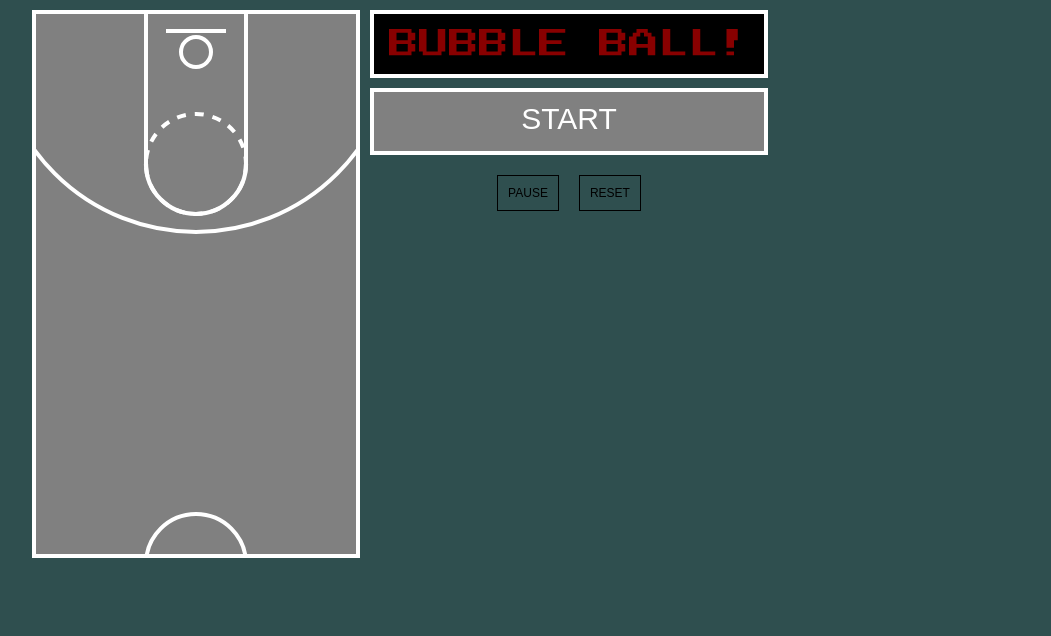
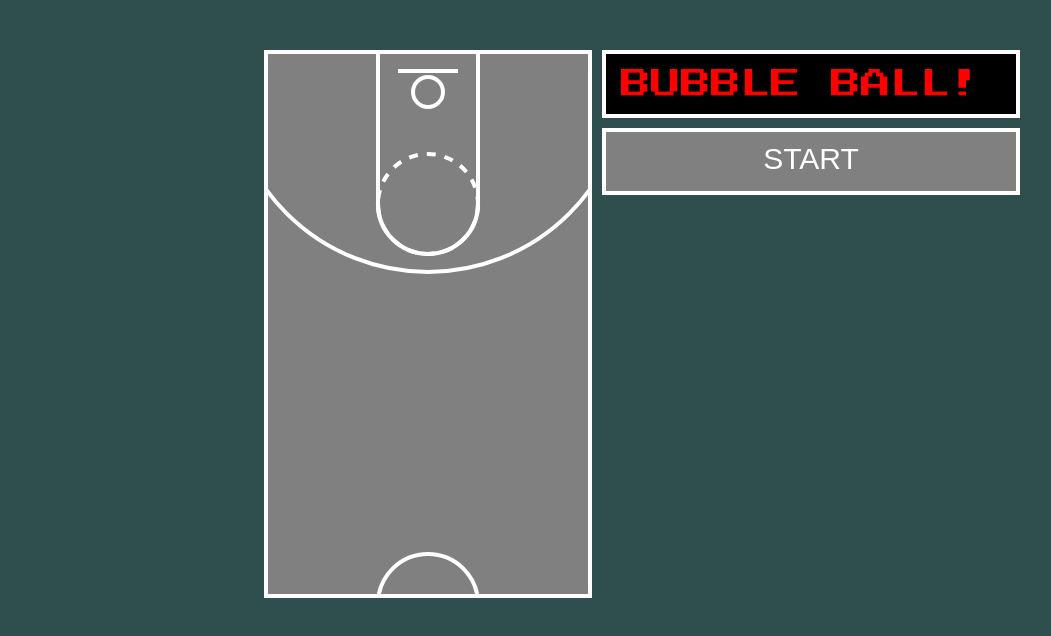
Before and after one commit to amendoza514/amendoza514.github.io, a website built with webpack: page index.html in a window 1280 px wide. Shown: the whole page, without its empty margins (18-1069 px from the left). Built offline with nearby package versions, Linux system fonts and the light colour scheme.

Commit message:
starting plane adjustment

```diff
--- a/index.html
+++ b/index.html
@@ -10,20 +10,27 @@
         * {
             background-color: darkslategray;
         }
+        body {
+            display: flex;
+            justify-content: center;
+        }
 
         span {
             background-color: black;
         }
 
         canvas {
-            margin-top: 10px;
+            margin-top: 50px;
             border: 4px solid white;
             background-color: gray;
             margin-left: 50px;
+            cursor: none;
         }
         #score {
             margin: 10px;
+            margin-top: 50px;
             font-size: 30px;
+            width: 380px;
             height: -webkit-fill-available;
             display: table;
             padding: 10px;
@@ -37,7 +44,6 @@
             background-color: black;
             color: red;
             border: 4px solid white;
-            cursor: pointer;
         }
         #start {
             margin: 10px;
@@ -67,29 +73,7 @@
             justify-content: space-around;
         }
 
-        #pause {
-            margin: 10px;
-            font-size: 12px;
-            height: -webkit-fill-available;
-            display: table;
-            padding: 10px;
-            font-family: sans-serif;
-            text-transform: uppercase;
-            border: 1px solid black;
-            cursor: pointer;
-        }
-        #reset {
-            margin: 10px;
-            font-size: 12px;
-            float: right;
-            height: -webkit-fill-available;
-            display: table;
-            padding: 10px;
-            font-family: sans-serif;
-            text-transform: uppercase;
-            border: 1px solid black;
-            cursor: pointer;
-        }
+
 
         body {
             margin: 0px;
@@ -110,6 +94,9 @@
     </style>
 </head>
 <body>
+    <div id='welcome'>
+        <div></div>
+    </div>
     <canvas id='canvas'></canvas>
 
     <div class='menu-buttons'>
@@ -118,10 +105,6 @@
         </div>
         <button id='start'>start!</button>
         <div class='main-menu'>
-            <div class='options'>
-                <button id='pause'>pause</button>
-                <button id='reset'>reset</button>
-            </div>
         </div>
         <div id='final-score'> </div>
     </div>
--- a/src/entry.js
+++ b/src/entry.js
@@ -5,15 +5,13 @@ const GameView = require("./game_view.js");
 document.addEventListener("DOMContentLoaded", function () {
     let canvas = document.querySelector("canvas");
     let start = document.getElementById("start");
-    let pause = document.getElementById("pause");
-    let reset = document.getElementById("reset");
 
     let context = canvas.getContext("2d");
     canvas.width = 320;
     canvas.height = 540;
 
     const game = new Game(canvas.width, canvas.height)
-    new GameView(game, context, canvas, start, reset, pause).startUp();
+    new GameView(game, context, canvas, start).startUp();
     //for testing use .startGame()
     //for produciton use .startUp()
 
--- a/src/game_view.js
+++ b/src/game_view.js
@@ -1,13 +1,12 @@
 const Target = require("./target");
 const Turret = require("./turret");
 const Projectile = require("./projectile");
+const Game = require("./game");
 
 class GameView {
-  constructor(game, context, canvas, start, pause, reset) {
+  constructor(game, context, canvas, start) {
     this.game = game;
     this.start = start;
-    this.pause = pause;
-    this.reset = reset;
     this.context = context;
     this.canvas = canvas;
     this.mousePosition = [0, 0];
@@ -298,14 +297,16 @@ class GameView {
   }
 
   resetGame() {
-    this.game.playing = true;
-    this.game.intervals.forEach(interval => clearInterval(interval));
-    this.game.intervals = []
-    this.game.projectiles = [];
-    this.game.targets = [];
-    this.game.score = 0;
-     this.game.addTargets();
-     this.game.moveTargets();
+    // this.startUp();
+
+    // this.game.playing = true;
+    // this.game.intervals.forEach(interval => clearInterval(interval));
+    // this.game.intervals = []
+    // this.game.projectiles = [];
+    // this.game.targets = [];
+    // this.game.score = 0;
+    //  this.game.addTargets();
+    //  this.game.moveTargets();
   }
 
   animate() {
--- a/src/target.js
+++ b/src/target.js
@@ -4,7 +4,7 @@ class Target {
     this.offset = offset;
     this.x = x;
     this.y;
-    this.y = 20;
+    this.y = -10;
     this.radius = 20;
     this.color;
     if (color) {
```
Also changed, not shown: dist/bundle.js, 1 other file.
